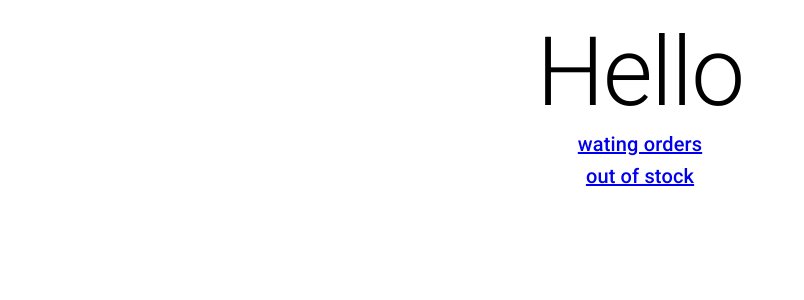
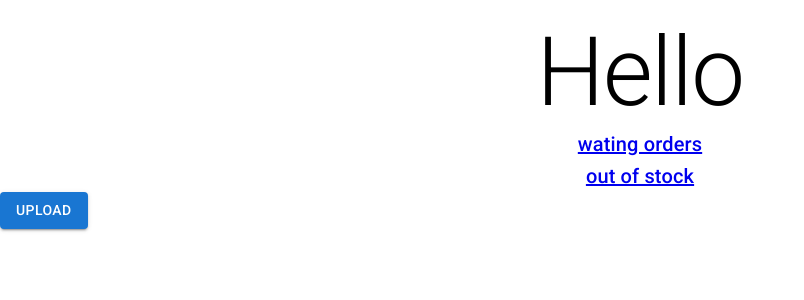
Before and after one commit to 1hakusai1/cloud-pos, a React (Create React App) app in the folder cloud-pos-front/: page /#/ in a window 1280 px wide. Shown: the top 300 px of the page, without its empty margins (0-804 px from the left). Built offline with nearby package versions, Linux system fonts and the light colour scheme.

Commit message:
ファイルを送信するボタンを作成。送信処理は未実装

```diff
--- /dev/null
+++ b/cloud-pos-front/src/component/OrderCSVImportButton.tsx
@@ -0,0 +1,16 @@
+import { Button } from "@mui/material";
+import { ChangeEvent } from "react";
+
+export const OrderCSVImportButton = () => {
+    const handleChange = async (event: ChangeEvent<HTMLInputElement>) => {
+        const file = event.target.files![0];
+        const content = await file.text();
+        console.log(content);
+    }
+    return (
+        <Button variant="contained" component="label">
+            UPLOAD
+            <input type="file" hidden onChange={handleChange} />
+        </Button>
+    )
+}
--- a/cloud-pos-front/src/page/Home.tsx
+++ b/cloud-pos-front/src/page/Home.tsx
@@ -1,5 +1,6 @@
 import { Typography } from "@mui/material"
 import { Link } from "react-router-dom"
+import { OrderCSVImportButton } from "../component/OrderCSVImportButton"
 
 export const Home = () => {
     return (
@@ -11,6 +12,7 @@ export const Home = () => {
             <Link to={"/outofstock"}>
                 <Typography variant="h6" textAlign={"center"}>out of stock</Typography>
             </Link>
+            <OrderCSVImportButton />
         </>
     )
 }
```
